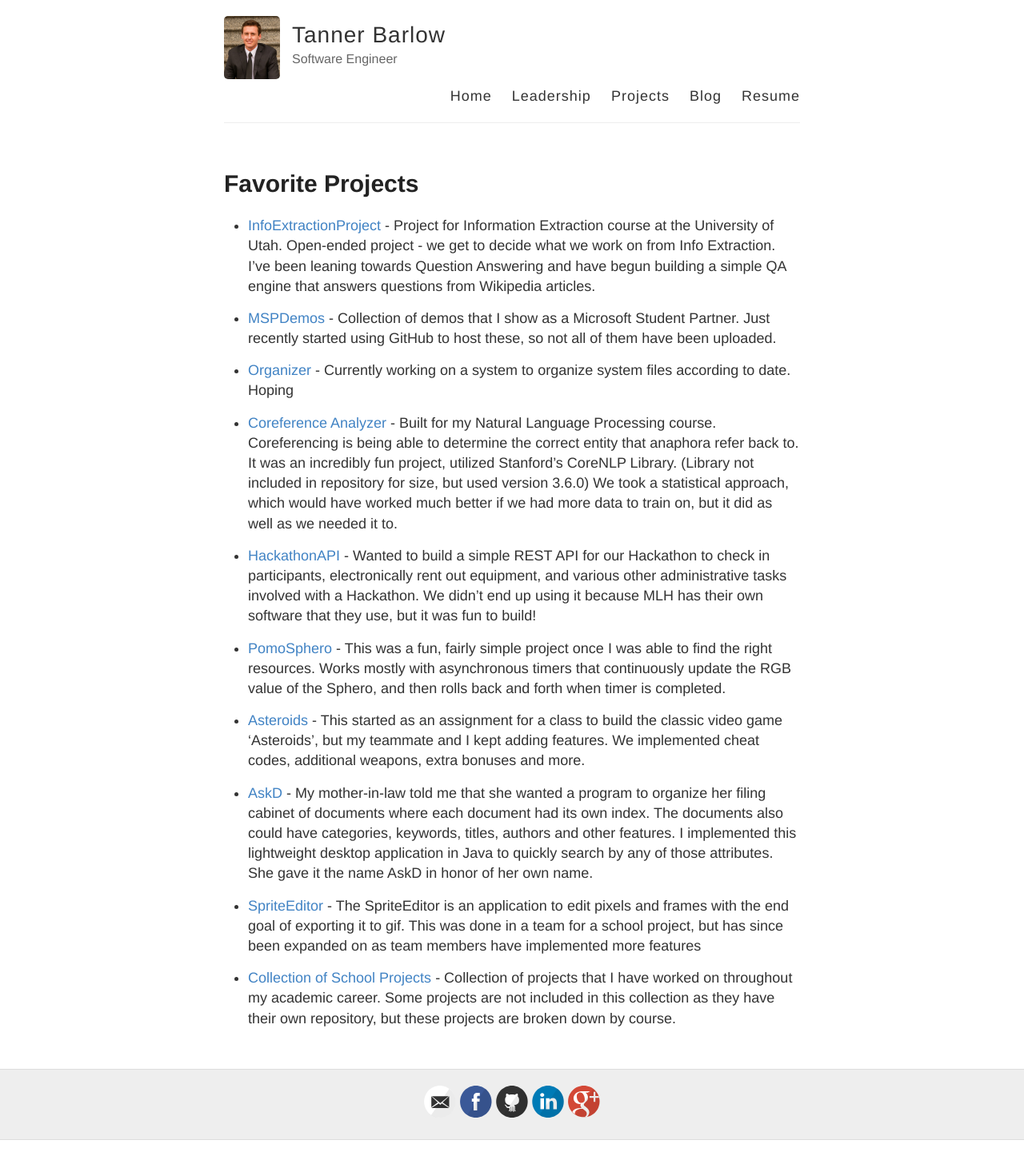
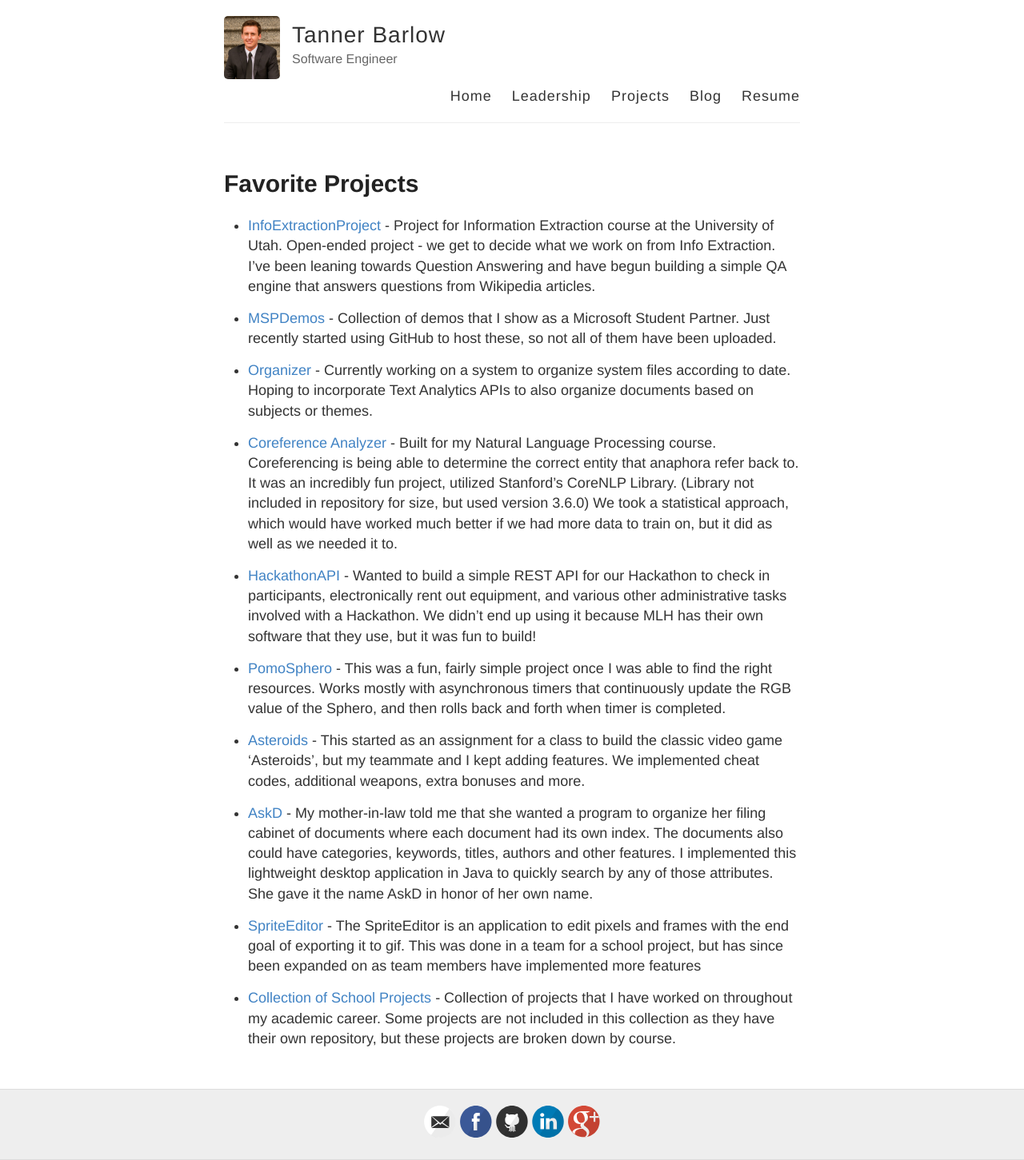
Before and after one commit to tbarlow12/tbarlow12.github.io, a Jekyll site: the page built from projects.md, in a window 1280 px wide. Shown: the whole page at 80% size. Built offline with Jekyll 4.4.1, drawn with Linux system fonts in a browser that asks for light colours; before the commit the page ends 1426 px from its top, so only the background shows below that.

Commit message:
Added info for organizer project

```diff
--- a/projects.md
+++ b/projects.md
@@ -10,7 +10,7 @@ permalink: /projects/
   Collection of demos that I show as a Microsoft Student Partner. Just recently started using GitHub to host these, so not all of them have been uploaded.
 
 - [Organizer](https://github.com/tbarlow12/Side-Projects/tree/master/Organizer) -
-  Currently working on a system to organize system files according to date. Hoping
+  Currently working on a system to organize system files according to date. Hoping to incorporate Text Analytics APIs to also organize documents based on subjects or themes.
 
 - [Coreference Analyzer](https://github.com/tbarlow12/CoreferenceAnalyzer) -
   Built for my Natural Language Processing course. Coreferencing is being able to determine the correct entity that anaphora refer back to. It was an incredibly fun project, utilized Stanford's CoreNLP Library. (Library not included in repository for size, but used version 3.6.0) We took a statistical approach, which would have worked much better if we had more data to train on, but it did as well as we needed it to.
```
